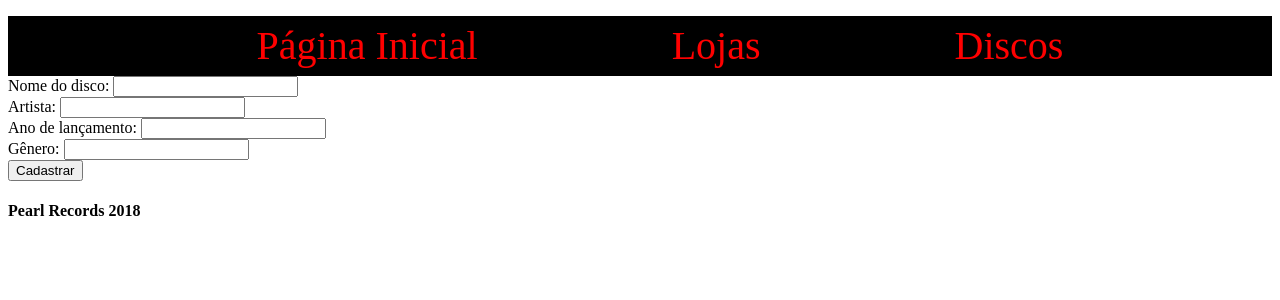
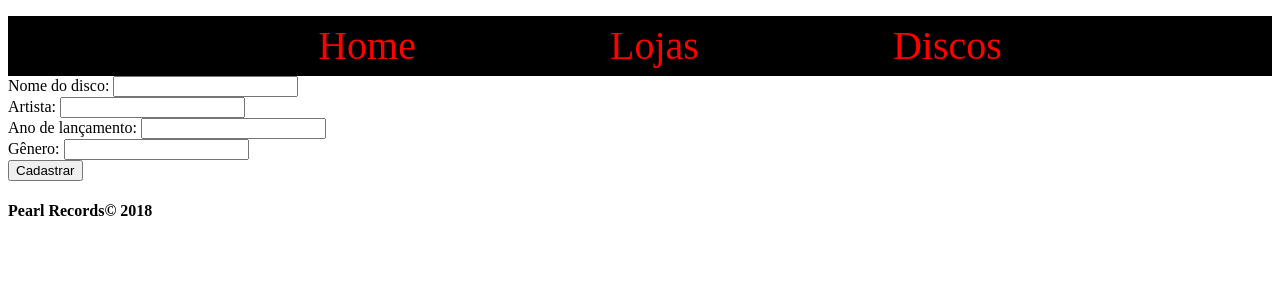
Before and after one commit to vitor-mafra/sistema-web-trainee-ijunior, a PHP site: page /novoDisco.php in a window 1280 px wide. Shown: the top 300 px of the page. Run offline with PHP 8.4, Linux system fonts and the light colour scheme; data comes from the database, SQL or seed files in the repository.

Commit message:
Update novoDisco.php

```diff
--- a/novoDisco.php
+++ b/novoDisco.php
@@ -12,14 +12,14 @@ $discos = $banco_disco->listarDiscos();
 <html>
     <meta charset="UTF-8">
     <head>
-            <title>Discos</title>
+            <title>Cadastrar Disco - Pearl Records© 2018</title>
             <link rel="stylesheet" type="text/css" href="Menu.css">
     </head>
     <body>
         <header>
             <nav class="menu">
                 <ul>
-                    <li><a href = "index.php">Página Inicial</a></li>
+                    <li><a href = "index.php">Home</a></li>
                     <li><a href = "listarLojas.php">Lojas</a></li>
                     <li><a href = "listarDiscos.php">Discos</a></li>
                 </ul>
@@ -41,7 +41,7 @@ $discos = $banco_disco->listarDiscos();
 
 
         <footer>
-            <h4>Pearl Records 2018</h4>
+            <h4>Pearl Records© 2018</h4>
         </footer>
     </body>
 </html>
```
